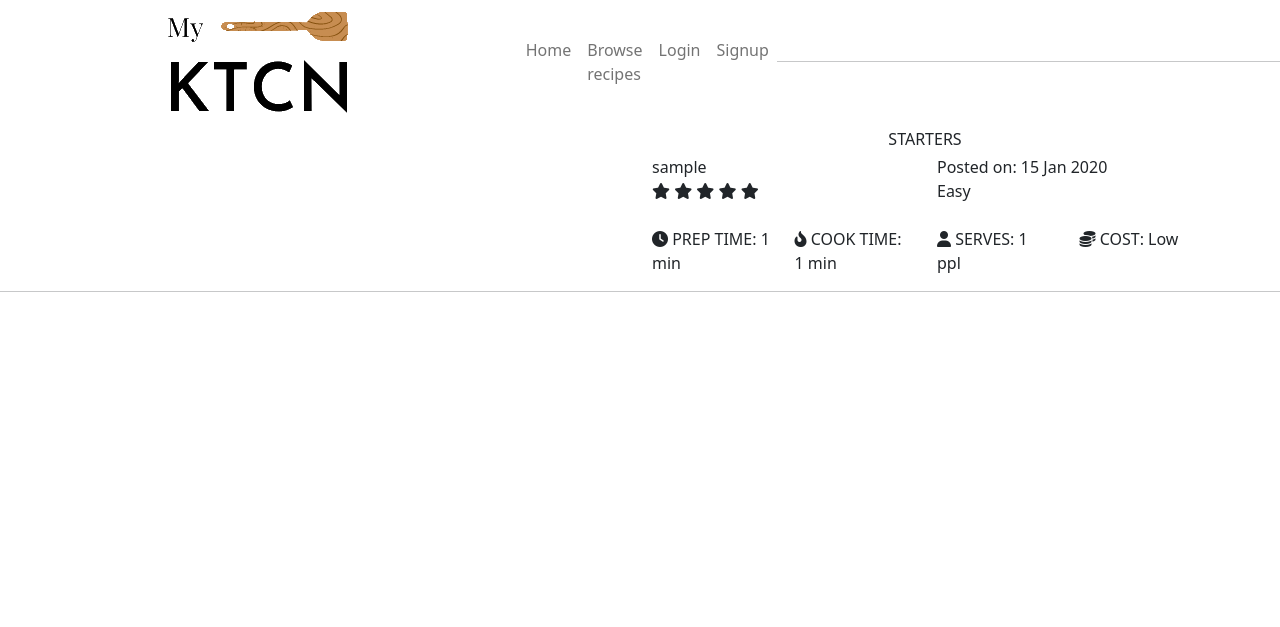
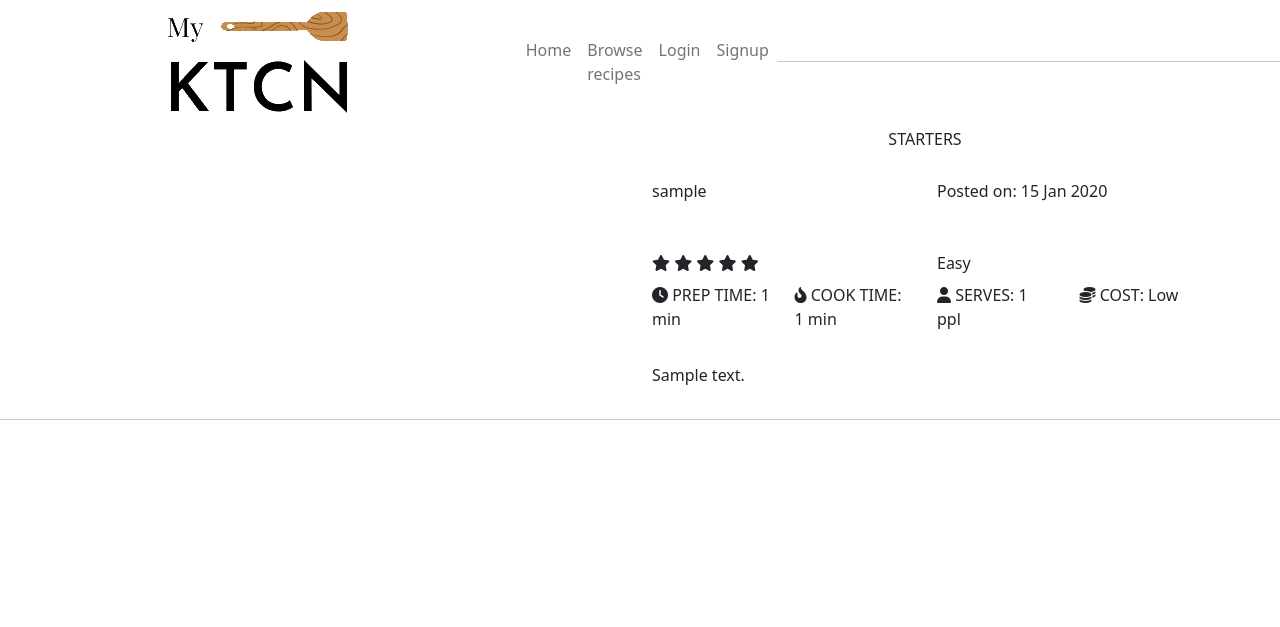
Before and after one commit to lestece/myKTCN, a Django app: a page that uses templates/recipe_details.html in a window 1280 px wide. Shown: the top 627 px of the page. Run offline with Django 3.2, Linux system fonts and the light colour scheme; tables that the repository leaves empty hold one stand-in row (values such as "Sample post"); some libraries are stand-ins or nearby versions.

Commit message:
Improve recipe spec styles

```diff
--- a/templates/recipe_details.html
+++ b/templates/recipe_details.html
@@ -3,20 +3,22 @@
 {% block content %}
 <div class="container">
     <div class="row">
-        <div class="col-md-6">
+        <div class="col-md-6 recipe-spec mb-3">
             {% if "placeholder" in recipe.featured_image.url %}
-            <img class="card-img-top" src="../static/images/empty-recipe-img.jpg">
+            <img class="card-img-top recipe-img" src="../static/images/empty-recipe-img.jpg">
             {% else %}
-            <img class="card-img-top" src=" {{ recipe.featured_image.url }}">
+            <img class="card-img-top recipe-img" src=" {{ recipe.featured_image.url }}">
             {% endif %}
         </div>
-        <div class="col-md-6">
+        <div class="col-md-6 recipe-spec mb-3">
             <div class="row">
                 <div class="col-12 category py-1 text-center">
                     {{ recipe.get_category_display }}
                 </div>
             </div>
             <div class="row">
+                <div class="col-12">
+                    <div class="row mt-4">
                         <div class="col-6">
                             {{ recipe.author }}
                         </div>
@@ -24,7 +26,7 @@
                             Posted on: {{ recipe.created_on | date:" d M Y" }}
                         </div>
                     </div>
-            <div class="row">
+                    <div class="row mt-4 d-flex align-items-baseline">
                         <div class="col-sm-6">
                             <i class="fas fa-star"></i>
                             <i class="fas fa-star"></i>
@@ -32,29 +34,35 @@
                             <i class="fas fa-star"></i>
                             <i class="fas fa-star"></i>
                         </div>
-                <div class="col-sm-6">
+                        <div class="col-sm-6 mt-4">
                             {{ recipe.get_difficulty_display }}
                         </div>
                     </div>
-            <div class="row mt-4">
-                <div class="col-sm-6 col-lg-3">
+                    <div class="row d-flex justify-content-center ">
+                        <div class="col-sm-6 col-lg-3 my-2">
                             <i class="fas fa-clock"></i>
                             PREP TIME: {{ recipe.prep_time }} min
                         </div>
-                <div class="col-sm-6 col-lg-3">
+                        <div class="col-sm-6 col-lg-3 my-2">
                             <i class="fas fa-fire-alt"></i>
                             COOK TIME: {{ recipe.cook_time }} min
                         </div>
-                <div class="col-sm-6 col-lg-3">
+                        <div class="col-sm-6 col-lg-3 my-2">
                             <i class="fas fa-user"></i>
                             SERVES: {{ recipe.serving }} ppl
                         </div>
-                <div class="col-sm-6 col-lg-3">
+                        <div class="col-sm-6 col-lg-3 my-2">
                             <i class="fas fa-coins"></i>
                             COST: {{ recipe.get_cost_display }}
                         </div>
                     </div>
+                    <div class="row">
+                        <div class="col-12 mt-4">
+                            {{ recipe.description }}
                         </div>
-
+                    </div>
+                </div>
+            </div>
+        </div>
     </div>
     {% endblock %}
```
Also changed, not shown: static/css/styles.css (+8 -1 lines). Lines whose indentation alone changed are shown as unchanged.
